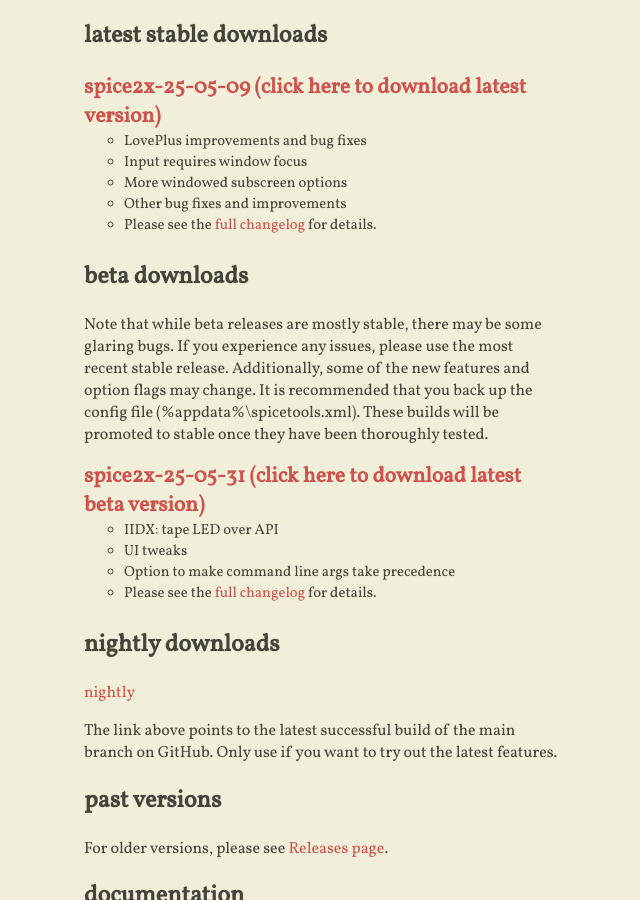
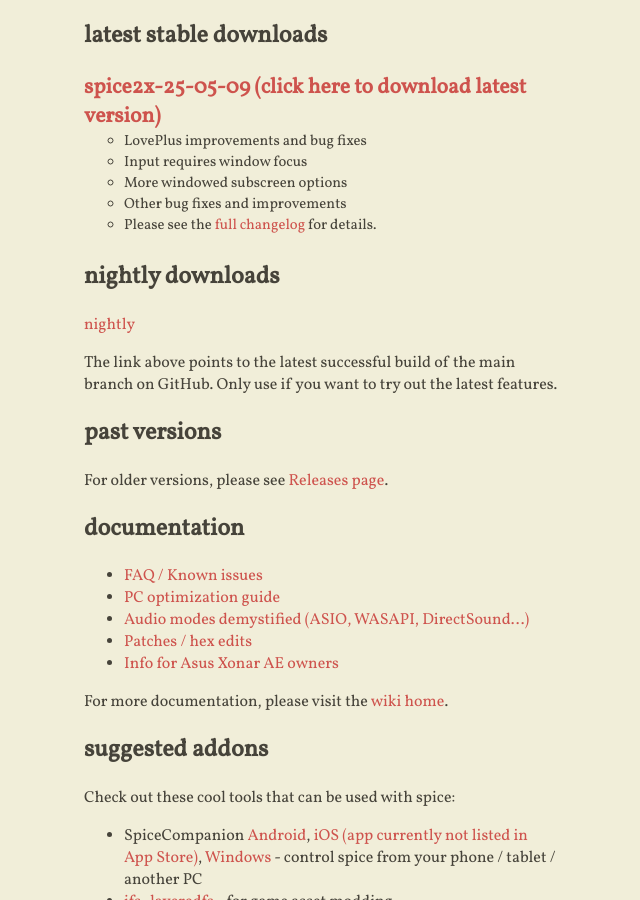
Before and after one commit to spice2x/spice2x.github.io, a Jekyll site: the page built from docs/index.html, in a window 1280 px wide and 900 px high, scrolled down 670 px. Shown: the whole window, without its empty margins (420-1060 px from the left). Built offline with Jekyll 4.4.1, drawn with Linux system fonts in a browser that asks for light colours; nearby versions of some CDN libraries.

Commit message:
temporarily pull 25-05-31

```diff
--- a/docs/_includes/content.html
+++ b/docs/_includes/content.html
@@ -44,7 +44,7 @@
   </li>
 </ul>
 
-<h2>beta downloads</h2>
+<!-- <h2>beta downloads</h2>
 
 <p>Note that while beta releases are mostly stable, there may be some glaring bugs. If you experience any issues, please
   use the most recent stable release. Additionally, some of the new features and option flags may change. It is
@@ -63,7 +63,7 @@
       <li>Please see the <a href="https://github.com/spice2x/spice2x.github.io/releases/tag/25-05-31">full changelog</a> for details.</li>
     </ul>
   </li>
-</ul>
+</ul> -->
 
 <h2>nightly downloads</h2>
 
```
